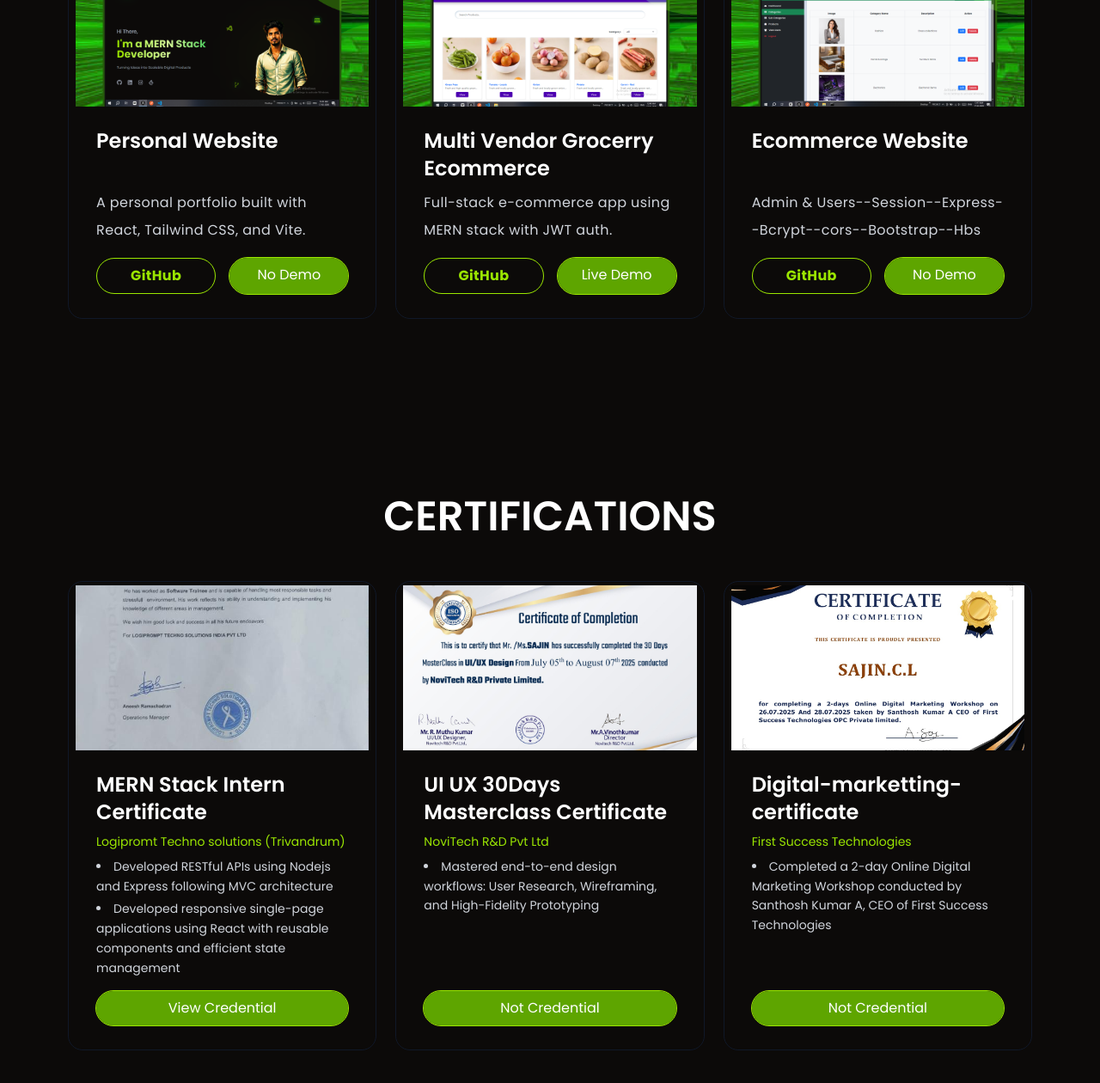
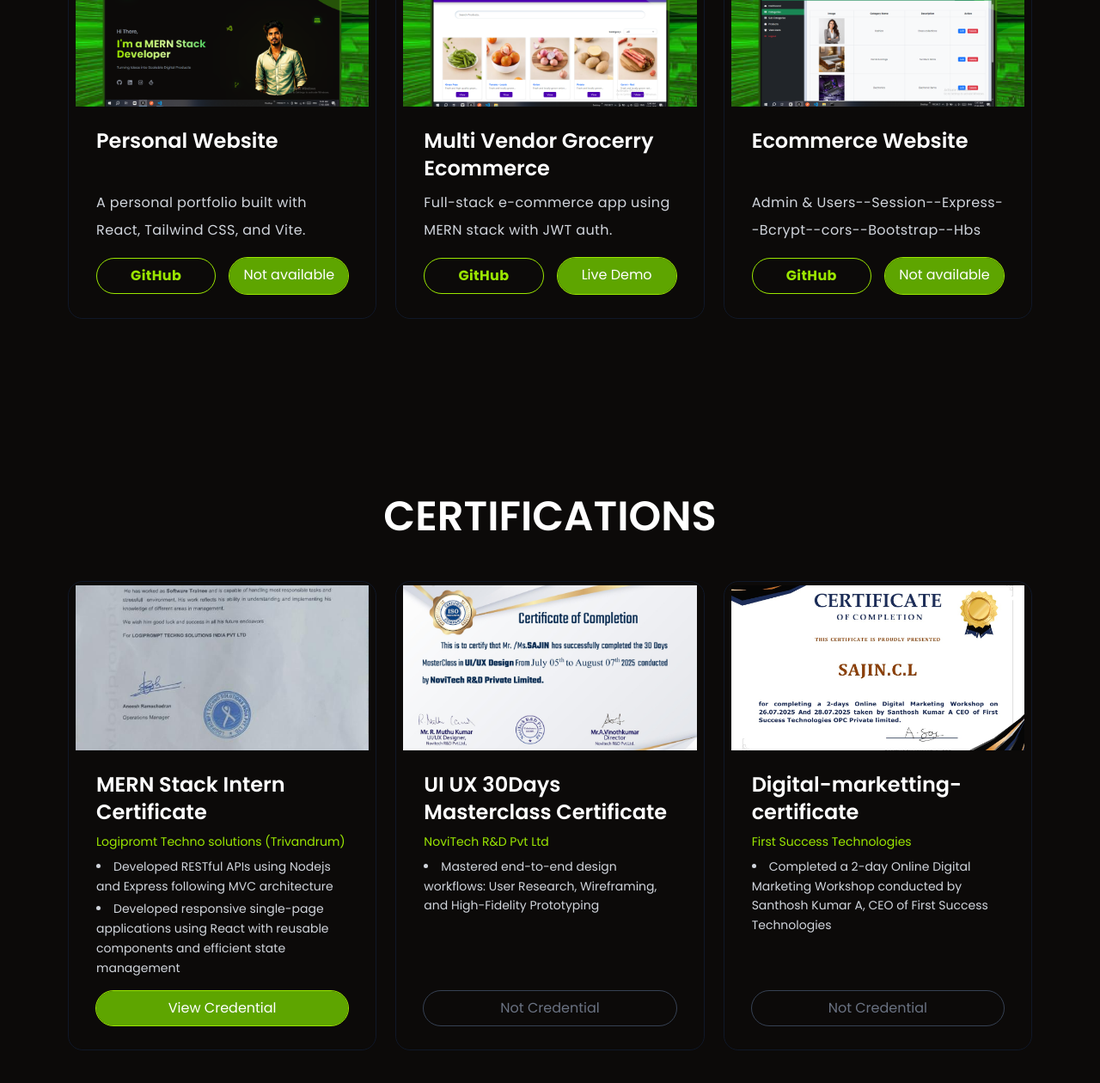
Before and after one commit to sajin-cl/Sajin-Porfolio, a React (Vite) app in the folder Sajin_Portfolio/: page / in a window 1280 px wide. Shown: the part 3565-4825 px from the top of the page at 86% size. Built offline with nearby package versions, Linux system fonts and the light colour scheme.

Commit message:
projects and certificate ui updation

```diff
--- a/Sajin_Portfolio/src/components/Certifications.jsx
+++ b/Sajin_Portfolio/src/components/Certifications.jsx
@@ -62,9 +62,11 @@ const Certifications = () => {
                   href={cert?.credential}
                   target="_blank"
                   rel="noopener noreferrer"
-                  className="px-4 py-2 text-md text-center w-full outline outline-lime-400 bg-lime-600
-                  hover:bg-lime-500 hover:shadow-[0_0_15px_#84ff00]
-                  text-white rounded-full transition-all duration-300 "
+                  className={`px-4 py-2 text-md text-center w-full rounded-full transition-all duration-300
+                   ${cert?.credential !== "#"
+                      ? "outline outline-lime-400 bg-lime-600 hover:bg-lime-500 hover:shadow-[0_0_15px_#84ff00] cursor-pointer text-white"
+                      : "outline outline-gray-700 text-gray-500 cursor-not-allowed"}
+  `}
                 >
                   {cert?.credential !== "#" ? "View Credential" : "Not Credential"}
                 </a>
--- a/Sajin_Portfolio/src/components/Projects.jsx
+++ b/Sajin_Portfolio/src/components/Projects.jsx
@@ -53,10 +53,10 @@ const Projects = () => {
                     href={project.live}
                     target="_blank"
                     rel="noopener noreferrer"
-                    className="px-4 py-2 text-md text-center w-full outline outline-lime-400 bg-lime-600  hover:bg-lime-500 hover:shadow-[0_0_15px_#84ff00]
-                     text-white text-md rounded-full transition-all duration-300"
+                    className={`px-4 py-2 text-md text-center w-full outline outline-lime-400 bg-lime-600  hover:bg-lime-500 hover:shadow-[0_0_15px_#84ff00]
+                     text-white text-md rounded-full transition-all duration-300 ${project.live == '#' ? "cursor-not-allowed" : ""}`}
                   >
-                    {project.live !== '#' ? "Live Demo" : "No Demo"}
+                    {project.live !== '#' ? "Live Demo" : "Not available"}
                   </a>
                 </div>
               </div>
```
